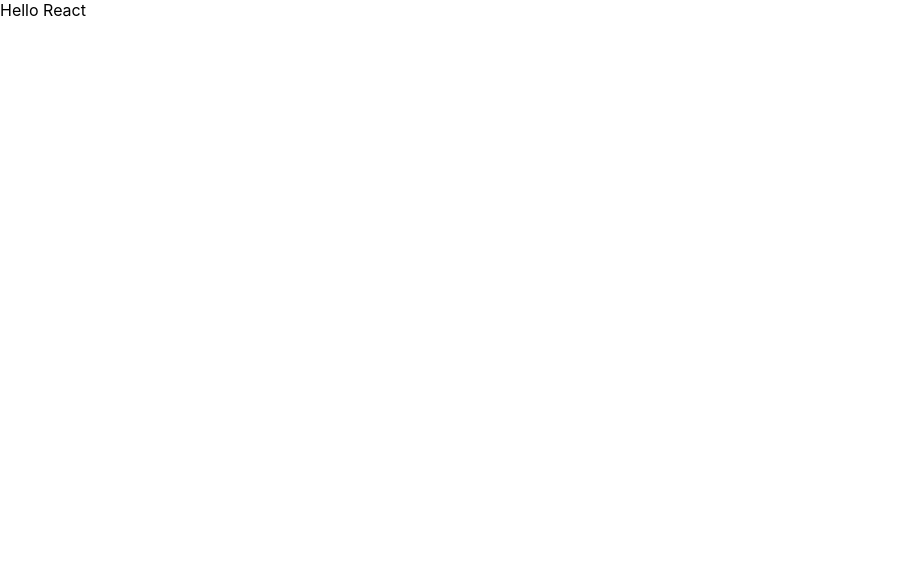
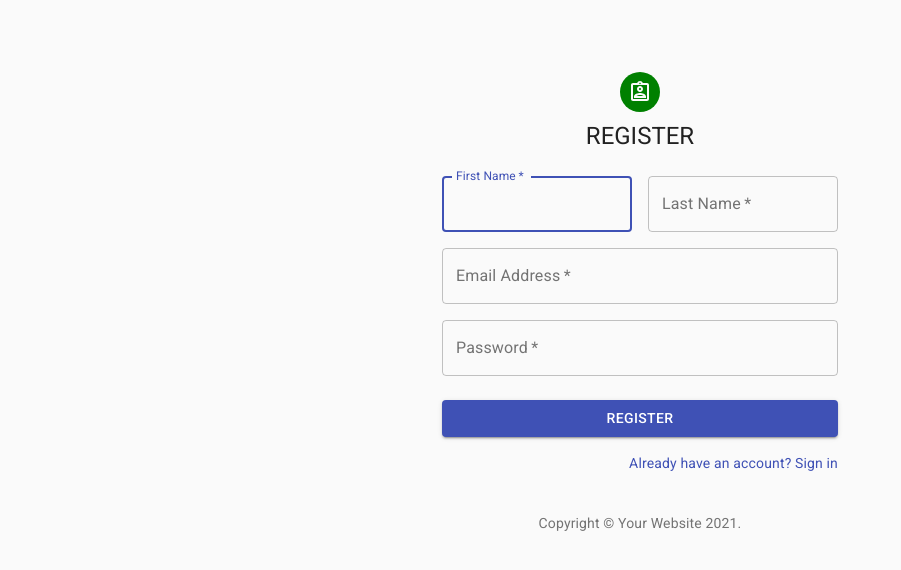
Before and after one commit to nabepa/tea-shop-ver2, a React (Create React App) app in the folder client/: page /register in a window 1280 px wide. Shown: the top 570 px of the page, without its empty margins (0-901 px from the left). Built offline with nearby package versions, Linux system fonts and the light colour scheme.

Commit message:
layout register&signin page

```diff
--- a/client/package.json
+++ b/client/package.json
@@ -3,11 +3,16 @@
   "version": "0.1.0",
   "private": true,
   "dependencies": {
+    "@material-ui/core": "^4.12.2",
+    "@material-ui/icons": "^4.11.2",
     "@testing-library/jest-dom": "^5.11.4",
     "@testing-library/react": "^11.1.0",
     "@testing-library/user-event": "^12.1.10",
+    "axios": "^0.21.1",
     "react": "^17.0.2",
     "react-dom": "^17.0.2",
+    "react-hook-form": "^7.11.1",
+    "react-router-dom": "^5.2.0",
     "react-scripts": "4.0.3",
     "web-vitals": "^1.0.1"
   },
--- a/client/public/index.html
+++ b/client/public/index.html
@@ -3,6 +3,10 @@
   <head>
     <meta charset="utf-8" />
     <link rel="icon" href="%PUBLIC_URL%/favicon.ico" />
+    <link
+      rel="stylesheet"
+      href="https://fonts.googleapis.com/css?family=Roboto:300,400,500,700&display=swap"
+    />
     <meta name="viewport" content="width=device-width, initial-scale=1" />
     <meta name="description" content="" />
     <title>React App</title>
--- a/client/src/App.js
+++ /dev/null
@@ -1,7 +0,0 @@
-import './App.css';
-
-function App() {
-  return <div className='App'>Hello React</div>;
-}
-
-export default App;
--- /dev/null
+++ b/client/src/App.jsx
@@ -0,0 +1,27 @@
+import './App.css';
+import { Switch, Route, useHistory } from 'react-router-dom';
+import CssBaseline from '@material-ui/core/CssBaseline';
+import LandingPage from './components/LandingPage/LandingPage';
+import SigninPage from './components/SigninPage/SigninPage';
+import RegisterPage from './components/RegisterPage/RegisterPage';
+import CopyRight from './components/CopyRight/CopyRight';
+
+function App() {
+  const history = useHistory();
+
+  return (
+    <>
+      <CssBaseline />
+      <div className='app'>
+        <Switch>
+          <Route exact path='/' component={LandingPage} />
+          <Route exact path='/signin' component={SigninPage} />
+          <Route exact path='/register' component={RegisterPage} />
+        </Switch>
+      </div>
+      <CopyRight />
+    </>
+  );
+}
+
+export default App;
--- /dev/null
+++ b/client/src/components/CopyRight/CopyRight.jsx
@@ -0,0 +1,12 @@
+import { Typography, Box } from '@material-ui/core';
+import React from 'react';
+
+const CopyRight = () => (
+  <Box mt={5}>
+    <Typography variant='body2' color='textSecondary' align='center'>
+      {`Copyright © Your Website ${new Date().getFullYear()}.`}
+    </Typography>
+  </Box>
+);
+
+export default CopyRight;
--- /dev/null
+++ b/client/src/components/LandingPage/LandingPage.jsx
@@ -0,0 +1,5 @@
+import React from 'react';
+
+const LandingPage = (props) => <h1>LandingPage</h1>;
+
+export default LandingPage;
--- /dev/null
+++ b/client/src/components/RegisterPage/RegisterPage.jsx
@@ -0,0 +1,122 @@
+import React from 'react';
+import { useHistory } from 'react-router-dom';
+import { makeStyles } from '@material-ui/core/styles';
+import Container from '@material-ui/core/Container';
+import Grid from '@material-ui/core/Grid';
+import Avatar from '@material-ui/core/Avatar';
+import AssignmentIndOutlinedIcon from '@material-ui/icons/AssignmentIndOutlined';
+import Typography from '@material-ui/core/Typography';
+import TextField from '@material-ui/core/TextField';
+import Button from '@material-ui/core/Button';
+import Link from '@material-ui/core/Link';
+
+const useStyles = makeStyles((theme) => ({
+  paper: {
+    marginTop: theme.spacing(8),
+    display: 'flex',
+    flexDirection: 'column',
+    alignItems: 'center',
+  },
+  avatar: {
+    margin: theme.spacing(1),
+    backgroundColor: 'green',
+  },
+  form: {
+    width: '100%',
+    marginTop: theme.spacing(3),
+  },
+  submit: {
+    margin: theme.spacing(3, 0, 2),
+  },
+}));
+
+const RegisterPage = (props) => {
+  const history = useHistory();
+  const classes = useStyles();
+
+  return (
+    <Container component='main' maxWidth='xs'>
+      <div className={classes.paper}>
+        <Avatar className={classes.avatar}>
+          <AssignmentIndOutlinedIcon />
+        </Avatar>
+        <Typography component='h1' variant='h5'>
+          REGISTER
+        </Typography>
+        <form className={classes.form} noValidate>
+          <Grid container spacing={2}>
+            <Grid item xs={12} sm={6}>
+              <TextField
+                id='firstName'
+                name='firstName'
+                variant='outlined'
+                label='First Name'
+                autoComplete='fname'
+                fullWidth
+                required
+                autoFocus
+              />
+            </Grid>
+            <Grid item xs={12} sm={6}>
+              <TextField
+                id='lastName'
+                name='lastName'
+                variant='outlined'
+                label='Last Name'
+                autoComplete='lname'
+                fullWidth
+                required
+              />
+            </Grid>
+            <Grid item xs={12}>
+              <TextField
+                id='email'
+                name='email'
+                variant='outlined'
+                label='Email Address'
+                autoComplete='email'
+                fullWidth
+                required
+              />
+            </Grid>
+            <Grid item xs={12}>
+              <TextField
+                id='password'
+                name='password'
+                variant='outlined'
+                label='Password'
+                autoComplete='current-password'
+                type='password'
+                fullWidth
+                required
+              />
+            </Grid>
+          </Grid>
+          <Button
+            type='submit'
+            fullWidth
+            variant='contained'
+            color='primary'
+            className={classes.submit}
+          >
+            Register
+          </Button>
+          <Grid container justifyContent='flex-end'>
+            <Grid item>
+              <Link
+                onClick={() => {
+                  history.push('/signin');
+                }}
+                variant='body2'
+              >
+                Already have an account? Sign in
+              </Link>
+            </Grid>
+          </Grid>
+        </form>
+      </div>
+    </Container>
+  );
+};
+
+export default RegisterPage;
--- /dev/null
+++ b/client/src/components/SigninPage/SigninPage.jsx
@@ -0,0 +1,106 @@
+import React from 'react';
+import { useHistory } from 'react-router-dom';
+import { makeStyles } from '@material-ui/core/styles';
+import Container from '@material-ui/core/Container';
+import Grid from '@material-ui/core/Grid';
+import Avatar from '@material-ui/core/Avatar';
+import LockOutlinedIcon from '@material-ui/icons/LockOutlined';
+import Typography from '@material-ui/core/Typography';
+import TextField from '@material-ui/core/TextField';
+import Button from '@material-ui/core/Button';
+import Link from '@material-ui/core/Link';
+import FormControlLabel from '@material-ui/core/FormControlLabel';
+import Checkbox from '@material-ui/core/Checkbox';
+
+const useStyles = makeStyles((theme) => ({
+  paper: {
+    marginTop: theme.spacing(8),
+    display: 'flex',
+    flexDirection: 'column',
+    alignItems: 'center',
+  },
+  avatar: {
+    margin: theme.spacing(1),
+    backgroundColor: theme.palette.secondary.main,
+  },
+  form: {
+    width: '100%',
+    marginTop: theme.spacing(1),
+  },
+  submit: {
+    margin: theme.spacing(3, 0, 2),
+  },
+}));
+
+export default function SignIn() {
+  const history = useHistory();
+  const classes = useStyles();
+
+  return (
+    <Container component='main' maxWidth='xs'>
+      <div className={classes.paper}>
+        <Avatar className={classes.avatar}>
+          <LockOutlinedIcon />
+        </Avatar>
+        <Typography component='h1' variant='h5'>
+          Sign in
+        </Typography>
+        <form className={classes.form} noValidate>
+          <TextField
+            variant='outlined'
+            margin='normal'
+            required
+            fullWidth
+            id='email'
+            label='Email Address'
+            name='email'
+            autoComplete='email'
+            autoFocus
+          />
+          <TextField
+            variant='outlined'
+            margin='normal'
+            required
+            fullWidth
+            name='password'
+            label='Password'
+            type='password'
+            id='password'
+            autoComplete='current-password'
+          />
+          <FormControlLabel
+            control={<Checkbox value='remember' color='primary' />}
+            label='Remember me'
+          />
+          <Button
+            type='submit'
+            fullWidth
+            variant='contained'
+            color='primary'
+            className={classes.submit}
+          >
+            Sign In
+          </Button>
+          <Grid container justifyContent='flex-end'>
+            {/* Todo: Implement below */}
+            {/* <Grid item xs>
+              <Link variant='body2'>
+                Forgot password?
+              </Link>
+            </Grid> */}
+            <Grid item>
+              <Link
+                onClick={() => {
+                  history.push('/register');
+                }}
+                variant='body2'
+              >
+                {"Don't have an account? Register"}
+              </Link>
+            </Grid>
+          </Grid>
+        </form>
+      </div>
+    </Container>
+  );
+}
--- a/client/src/index.js
+++ b/client/src/index.js
@@ -1,11 +1,14 @@
+import './index.css';
 import React from 'react';
 import ReactDOM from 'react-dom';
-import './index.css';
+import { BrowserRouter } from 'react-router-dom';
 import App from './App';
 
 ReactDOM.render(
   <React.StrictMode>
-    <App />
+    <BrowserRouter>
+      <App />
+    </BrowserRouter>
   </React.StrictMode>,
   document.getElementById('root')
 );
```
Also changed, not shown: 1 other file (tests, documents, lock files or other folders).
